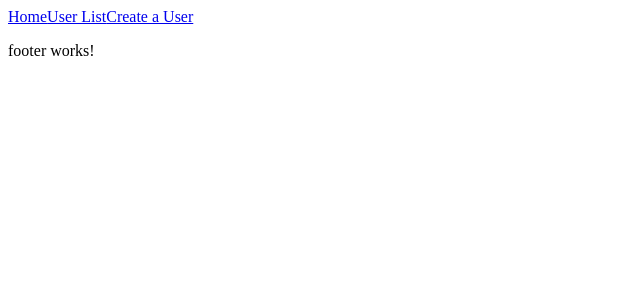
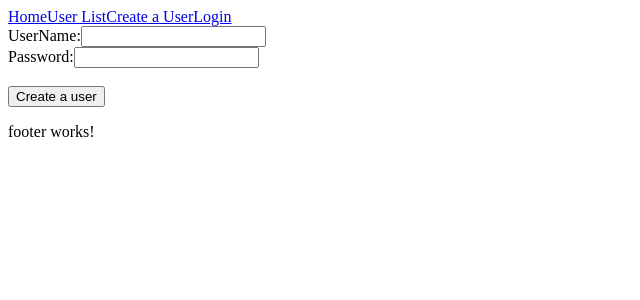
Before and after one commit to jorgebeltran/mean-frontend-beltran-jorge, an Angular app: page /user/login in a window 1280 px wide. Before the commit this address led to /. Shown: the top 300 px of the page, without its empty margins (0-640 px from the left). Built offline with nearby package versions, Linux system fonts and the light colour scheme.

Commit message:
7.8-Generar authservice, recuperar usando login y generando user-information

```diff
--- a/src/app/app.module.ts
+++ b/src/app/app.module.ts
@@ -13,6 +13,9 @@ import { UserService } from './services/user.service';import { UserViewComponent
 import { FormsModule } from '@angular/forms';
 import {HttpClientModule, HTTP_INTERCEPTORS } from '@angular/common/http';
 import { TokenInjectorService } from "./services/token-injector.service";
+import { UserFormLoginComponent } from './user-form-login/user-form-login.component';
+import { AuthService } from "./services/auth.service";
+import { UserInformationComponent } from './user-information/user-information.component';
 
 
 @NgModule({
@@ -24,7 +27,10 @@ import { TokenInjectorService } from "./services/token-injector.service";
     UserFormEditComponent,
     UserFormCreateComponent,
     HomeComponent,
-    UserViewComponent
+    UserViewComponent,
+    UserFormLoginComponent,
+    UserInformationComponent,
+
   ],
   imports: [
     BrowserModule,
@@ -40,7 +46,8 @@ import { TokenInjectorService } from "./services/token-injector.service";
            provide: HTTP_INTERCEPTORS,
             useClass: TokenInjectorService,
           multi: true
-  }],
+  },AuthService],
+
   bootstrap: [AppComponent]
 })
 export class AppModule { }
--- a/src/app/header/header.component.html
+++ b/src/app/header/header.component.html
@@ -8,4 +8,8 @@
   <span>
     <a href [routerLink]="'/user/create'">Create a User</a>
   </span>
+  <span>
+<a href [routerLink]="'/user/login'">Login</a>
+     </span>
+
 </div>
--- /dev/null
+++ b/src/app/services/auth.service.ts
@@ -0,0 +1,19 @@
+import { Injectable } from '@angular/core';
+import { HttpClient } from "@angular/common/http";
+import {Observable} from 'rxjs/observable';
+
+const authApiUrl='http://localhost:3000/auth';
+
+@Injectable()
+export class AuthService {
+
+
+  constructor(private htttpclient: HttpClient) { }
+
+  login(credentials): Observable<any> {
+    return this.htttpclient.post(`${authApiUrl}/login`, credentials);
+  };
+  getMyPersonalInformation(){
+
+  };
+}
--- a/src/app/services/token-injector.service.ts
+++ b/src/app/services/token-injector.service.ts
@@ -9,17 +9,20 @@ import { Observable } from "rxjs/Observable";
 
 @Injectable()
 export class TokenInjectorService implements HttpInterceptor {
-
+    tokenIntercepted;
   constructor() { }
 
-  intercept(request: HttpRequest<any>, next: HttpHandler):Observable<HttpEvent<any>> {
+  intercept(request: HttpRequest<any>, next: HttpHandler):Observable<HttpEvent<any>>
+  {
+    if (sessionStorage.getItem('token')==null)
+    this.tokenIntercepted='faketoken';
+    else
+    this.tokenIntercepted=sessionStorage.getItem('token');
    request=request.clone({
     setHeaders: {
-      "auth-access-token":"tokenFake"
+      "auth-access-token":this.tokenIntercepted
     }
-   }
-
-   );
+   });
     return next.handle(request);
   }
 
--- a/src/app/user-form-login/user-form-login.component.html
+++ b/src/app/user-form-login/user-form-login.component.html
@@ -1,4 +1,13 @@
+
 <div>
-  <label >UserName</label>
-  <input type="text"[(ngModel)]=''>
-</div>
+    <label>UserName:</label>
+      <input type="text" [(ngModel)]='credentials.username' />
+    </div>
+    <div>
+      <label>Password:</label>
+      <input type="password"  [(ngModel)]='credentials.password'/>
+    </div>
+    <br>
+    <div class="button">
+      <button (click)="login()">Create a user</button>
+    </div>
--- a/src/app/user-form-login/user-form-login.component.ts
+++ b/src/app/user-form-login/user-form-login.component.ts
@@ -1,4 +1,5 @@
 import { Component, OnInit } from '@angular/core';
+import { AuthService } from "../services/auth.service";
 
 @Component({
   selector: 'umss-user-form-login',
@@ -7,9 +8,22 @@ import { Component, OnInit } from '@angular/core';
 })
 export class UserFormLoginComponent implements OnInit {
 
-  constructor() { }
-
+  constructor(private authservice: AuthService) { }
+      credentials={
+      username:'',
+      password:''
+      };
   ngOnInit() {
   }
-
-}
+  login():void{
+      // console.log('credenciales: ', this.credentials);
+      this.authservice.login(this.credentials).subscribe((response)=>{
+        console.log('respuestaa:',response);
+        sessionStorage.removeItem('token');
+        sessionStorage.setItem('token',response.token);
+      },(error)=>{
+            console.log('error',error);
+      }
+    );
+  }
+  }
--- /dev/null
+++ b/src/app/user-information/user-information.component.html
@@ -0,0 +1,3 @@
+<p>
+  user-information works!
+</p>
--- /dev/null
+++ b/src/app/user-information/user-information.component.ts
@@ -0,0 +1,15 @@
+import { Component, OnInit } from '@angular/core';
+
+@Component({
+  selector: 'umss-user-information',
+  templateUrl: './user-information.component.html',
+  styleUrls: ['./user-information.component.css']
+})
+export class UserInformationComponent implements OnInit {
+
+  constructor() { }
+
+  ngOnInit() {
+  }
+
+}
```
Also changed, not shown: src/app/app-routing.module.ts (+7 -1 lines), src/app/user-information/user-information.component.css (added), 2 other files (tests, documents, lock files or other folders).
